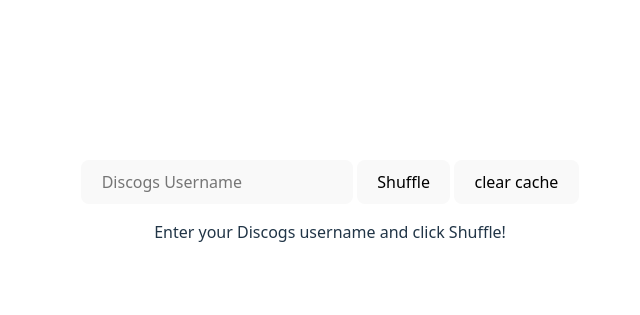
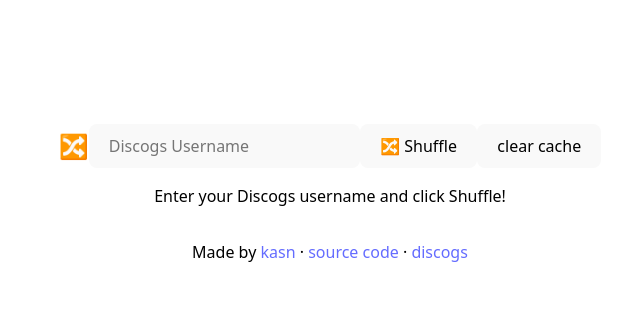
Before and after one commit to kasn/discogs-shuffle, a website built with Vite: page index.html in a window 1280 px wide. Shown: the part 206-521 px from the top of the page, without its empty margins (310-950 px from the left). Built offline with nearby package versions, Linux system fonts and the light colour scheme; what @lionralfs/discogs-client would draw is missing.

Commit message:
look at me, doing css

```diff
--- a/index.html
+++ b/index.html
@@ -9,11 +9,34 @@
   <body>
     <div id="app">
       <menu>
+        <span class="emoji">🔀</span>
         <input type="text" id="username" placeholder="Discogs Username" />
-        <button type="button" id="shuffle">Shuffle</button>
+        <button type="button" id="shuffle">🔀 Shuffle</button>
         <button type="button" id="clear">clear cache</button>
       </menu>
-      <div id="output"></div>
+      <div id="outlet"></div>
+      <footer>
+        <p>
+          Made by
+          <a href="https://kasn.dev" target="_blank" rel="noopener noreferrer"
+            >kasn</a
+          >
+          ·
+          <a
+            href="https://github.com/kasn/discogs-shuffle"
+            target="_blank"
+            rel="noopener noreferrer"
+            >source code</a
+          >
+          ·
+          <a
+            href="https://discogs.com"
+            target="_blank"
+            rel="noopener noreferrer"
+            >discogs</a
+          >
+        </p>
+      </footer>
     </div>
     <script type="module" src="/src/main.ts"></script>
   </body>
--- a/src/main.ts
+++ b/src/main.ts
@@ -5,10 +5,10 @@ import {
   type GetReleasesResponse,
 } from "@lionralfs/discogs-client";
 
-const client = new DiscogsClient({ userAgent: "DiscogsShuffle/1.0" });
+const client = new DiscogsClient({ userAgent: "KasnDiscogsShuffle/1.0" });
 
 const userNameInput = document.querySelector<HTMLInputElement>("#username")!;
-const outputElement = document.querySelector<HTMLDivElement>("#output")!;
+const outletElement = document.querySelector<HTMLDivElement>("#outlet")!;
 const shuffleButton = document.querySelector<HTMLDivElement>("#shuffle")!;
 const clearCacheButton = document.querySelector<HTMLDivElement>("#clear")!;
 
@@ -61,7 +61,7 @@ function getTitle(release: TRelease): string {
 }
 
 function render(html: string) {
-  outputElement.innerHTML = html;
+  outletElement.innerHTML = html;
 }
 
 async function shuffle(user: string) {
@@ -85,8 +85,8 @@ async function shuffle(user: string) {
     listenNow
   )} cover image"/>
       </div>
+      <h2>${getArtist(listenNow)}</h2>
       <h1>${getTitle(listenNow)}</h1>
-      <h2>${getArtist(listenNow)}</h2>
     </div>
   `);
 }
--- a/src/style.css
+++ b/src/style.css
@@ -3,9 +3,12 @@
   line-height: 1.5;
   font-weight: 400;
 
+  --color: light-dark(#213547, rgba(255, 255, 255, 0.87));
+  --background-color: light-dark(#f9f9f9, #1a1a1a);
+  --separator-color: light-dark(#1a1a1a, #f9f9f9);
+
   color-scheme: light dark;
-  color: rgba(255, 255, 255, 0.87);
-  background-color: #242424;
+  background-color: var(--background-color);
 
   font-synthesis: none;
   text-rendering: optimizeLegibility;
@@ -17,9 +20,10 @@ a {
   font-weight: 500;
   color: #646cff;
   text-decoration: inherit;
-}
-a:hover {
-  color: #535bf2;
+
+  &:hover {
+    color: #535bf2;
+  }
 }
 
 body {
@@ -31,9 +35,21 @@ body {
 }
 
 h1 {
+  font-size: 3.5em;
+  margin-top: 0;
+}
+
+h2 {
+  margin-bottom: 0;
+  border-bottom: var(--separator-color) solid 1px;
+  display: inline-block;
+}
+
+h1,
+h2 {
+  font-family: Charter, "Bitstream Charter", Cambria, Georgia, serif;
   max-width: 600px;
-  font-size: 3.2em;
-  line-height: 1.1;
+  line-height: 1.4;
   overflow-wrap: break-word;
   word-break: break-word; /* extra fallback for some edge cases */
   hyphens: auto;
@@ -54,20 +70,33 @@ input {
   font-size: 1em;
   font-weight: 500;
   font-family: inherit;
-  background-color: #1a1a1a;
+  background-color: var(--background-color);
   cursor: pointer;
   transition: border-color 0.25s;
-}
-button:hover {
-  border-color: #646cff;
-}
-button:focus,
-button:focus-visible {
-  outline: 4px auto -webkit-focus-ring-color;
+
+  &:hover {
+    border-color: #646cff;
+  }
+
+  &:focus,
+  &:focus-visible {
+    outline: 4px auto -webkit-focus-ring-color;
+  }
 }
 
 menu {
   padding-left: 0;
+  display: flex;
+  align-items: center;
+  justify-content: space-evenly;
+
+  .emoji {
+    font-size: 1.5em;
+  }
+}
+
+#outlet {
+  margin-bottom: 2em;
 }
 
 .release {
@@ -82,14 +111,9 @@ menu {
 
 @media (prefers-color-scheme: light) {
   :root {
-    color: #213547;
     background-color: #ffffff;
   }
   a:hover {
     color: #747bff;
   }
-  button,
-  input {
-    background-color: #f9f9f9;
-  }
 }
```
